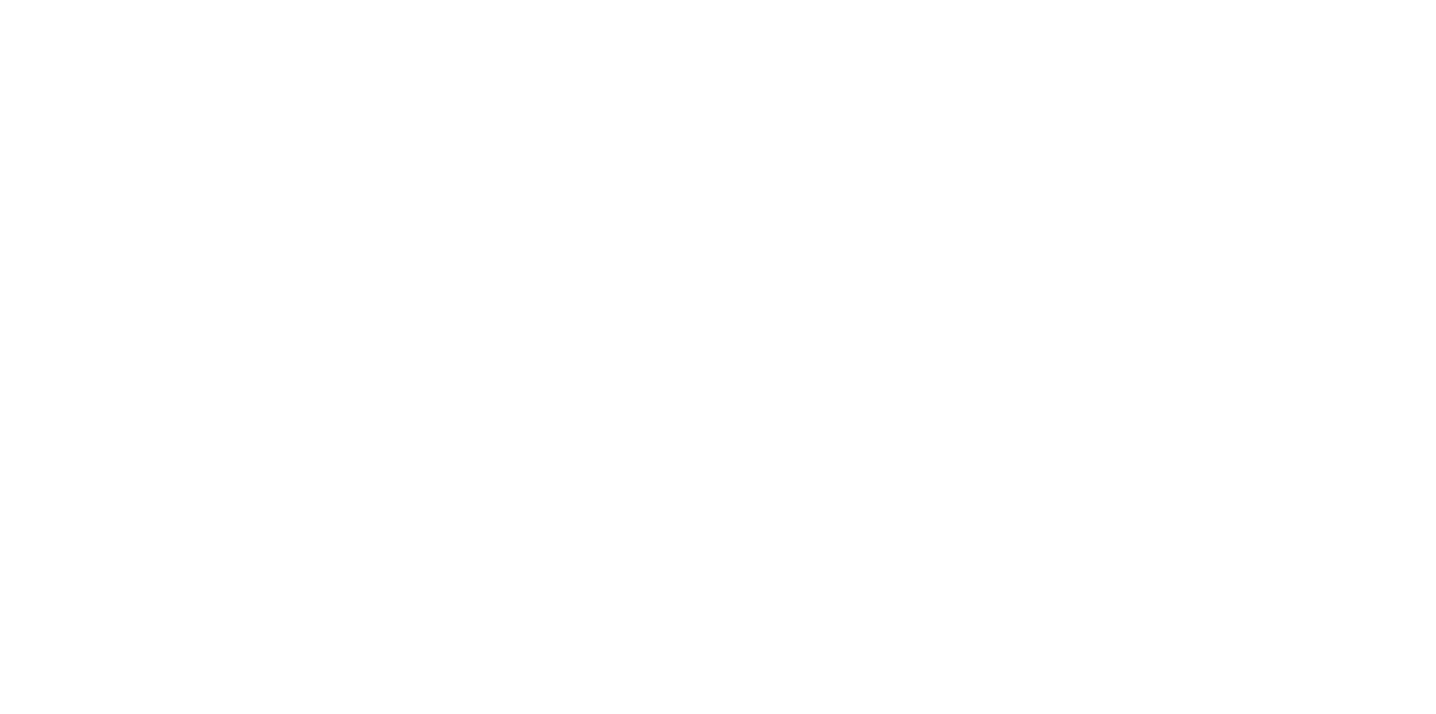
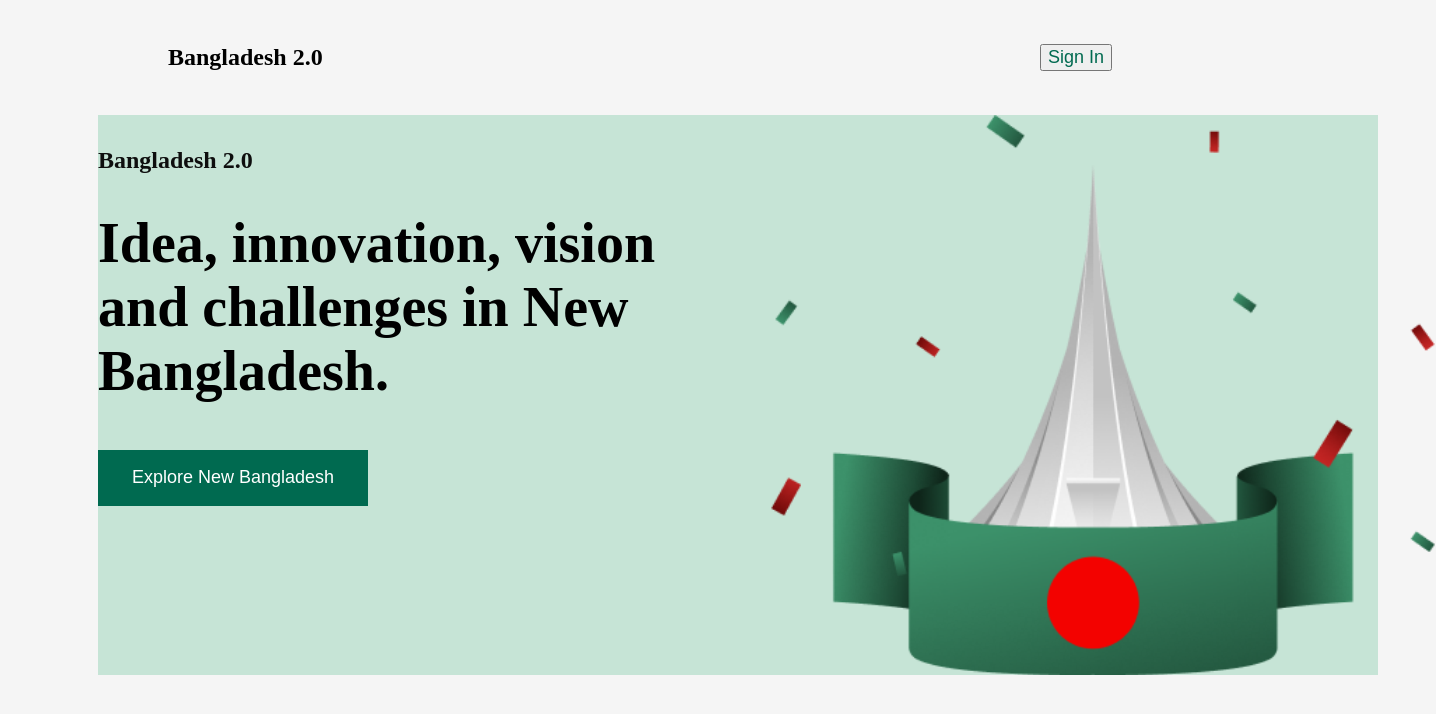
Before and after one commit to Ashikqul/Bangladesh-2.0, a plain HTML site: page index.html in a window 1280 px wide. Shown: the whole page, 1436 px wide, since content can reach past the window. Drawn offline with Linux system fonts and the light colour scheme.

Commit message:
Create header and banner with navigation and button styles

```diff
--- a/Style/Styles.css
+++ b/Style/Styles.css
@@ -0,0 +1,77 @@
+body{
+    background-color: #F5F5F5;
+}
+
+/* header style */
+
+
+
+
+/* nav style */
+nav{
+    display: flex;
+    align-items: center;
+    justify-content: space-between;
+margin: 24px 160px;
+
+
+}
+nav ul li{
+    list-style: none;
+}
+nav ul{
+    display: flex;
+}
+.btn-primary{
+    font-weight: 116px;
+    font-weight: 52px;
+    color: #006A50;
+    border : 5px 30px;
+    font-size: 18px;
+
+
+}
+/* banner styles */
+
+.banner{
+    display: flex;
+    margin: 1px 90px 120px;
+    background-color: #C6E4D6;
+    width: 1280px;
+    height: 560px;
+
+}
+.banner-content{
+    max-width: 650px;
+}
+
+
+
+.banner .button{
+    background-color: #006A50;
+    color: #FFFFFF;
+    border: none;
+    width: 270px;
+    height: 56px;
+    font-weight: 600px;
+    font-size: 18px;
+}
+
+.banner-welcome{
+    font-size: 24px;
+    font-weight: 500px;
+    color: #0E0E0E;
+}
+.banner-title{
+    font-size:56px ;
+    font-weight: bold;
+    width: 622px;
+    height: 201px;
+
+}
+.banner-profile-pic{
+    width: 474;
+    height: 250;
+    margin-left: 50px;
+}
+.
--- a/index.html
+++ b/index.html
@@ -3,10 +3,28 @@
 <head>
     <meta charset="UTF-8">
     <meta name="viewport" content="width=device-width, initial-scale=1.0">
-    <title>Our bangladesh</title>
+    <title>Our Bangladesh</title>
     <link rel="stylesheet" href="Style/Styles.css">
-</head>
-<body>
+    <header>
+        <nav>
+            <h1>Bangladesh 2.0</h1>
+            <ul>
+                <li><a href=""><button class="btn-primary">Sign In</button></a></li>
+            </ul>
+        </nav>
+
+        <div class="banner">
+            <div class="banner-content">
+                <h4 class="banner-welcome">Bangladesh 2.0</h4>
+                <h1 class="banner-title">Idea, innovation, vision and challenges in New Bangladesh.</h1>
+                <button class="button">Explore New Bangladesh</button>
+            </div>
+
+            <img class="banner-profile-pic" src="assets/hero.png" alt="">
+        </div>
+    </header>
+
+
 
 </body>
 </html>
```
